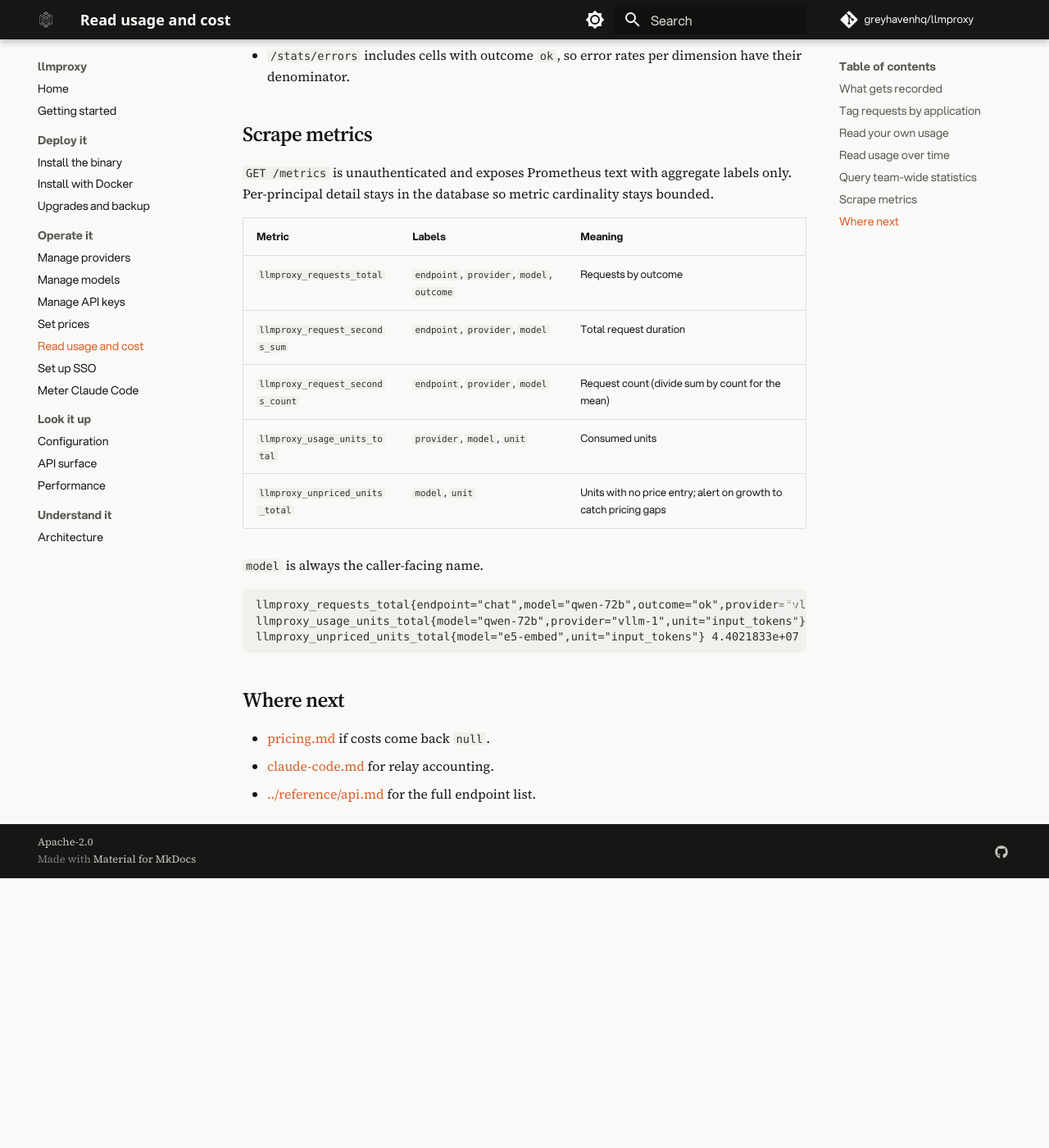
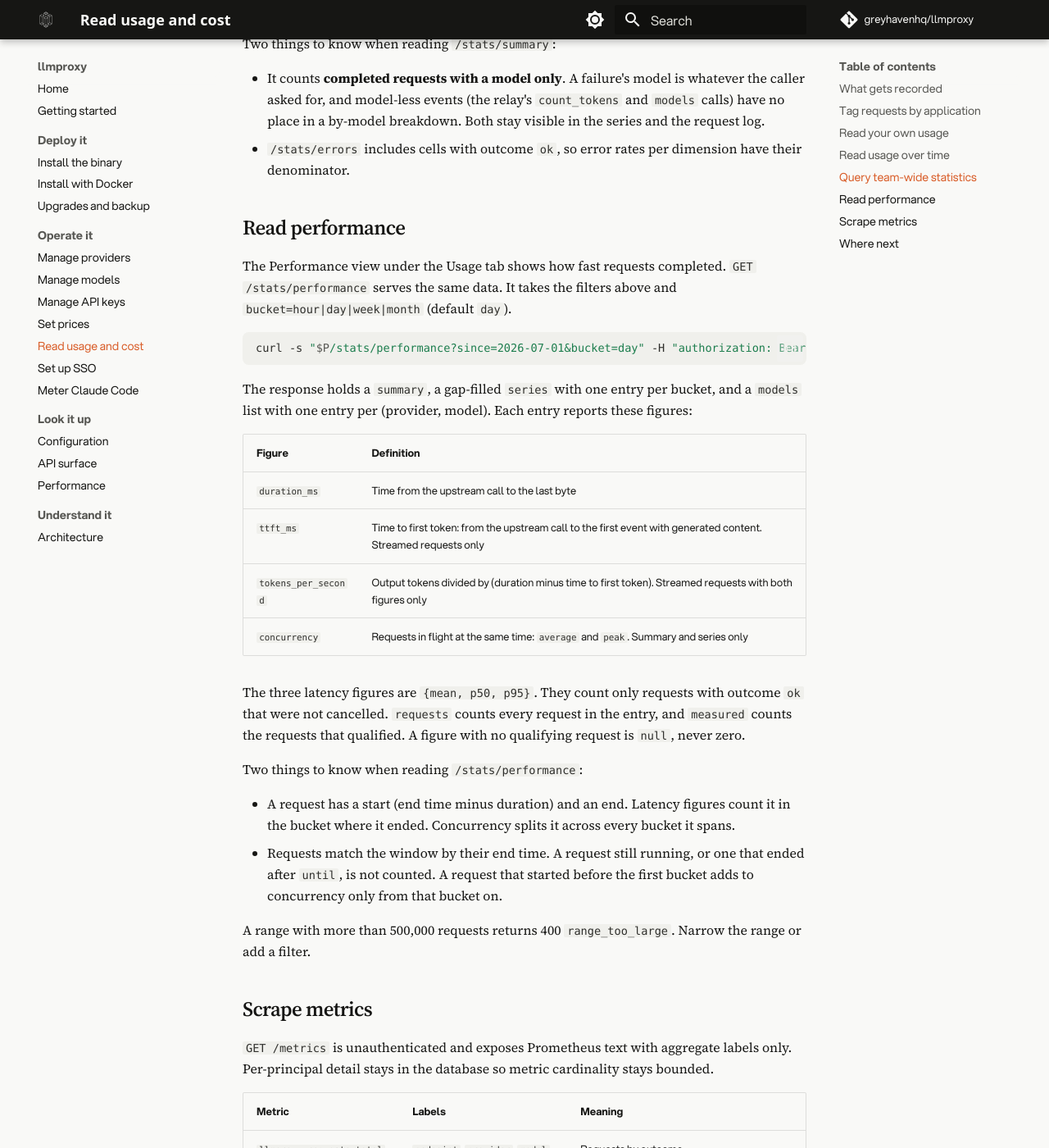
Before and after one commit to GreyhavenHQ/llmproxy, an MkDocs documentation site: the page built from docs/guides/usage.md, in a window 1280 px wide and 1400 px high, scrolled down 4846 px. Shown: the whole window at 82% size. Built offline with MkDocs 1.6.1 and Material for MkDocs 9.7.7, drawn with Linux system fonts in a browser that asks for light colours; some web fonts are replaced; comment, search, counter and statistics services are not loaded; before the commit the page ends 5917 px from its top, so only the background shows below that; some of the changed text lies outside the part shown.

Commit message:
Document the performance view

````diff
--- a/docs/guides/usage.md
+++ b/docs/guides/usage.md
@@ -19,8 +19,8 @@ ever persisted**, and there is no flag to turn that on; see
 [../concepts/architecture.md](../concepts/architecture.md#the-schema-is-content-free-by-construction).
 
 Per event: principal, key, provider, model, upstream name, endpoint, client,
-status code, outcome, error kind, cancelled and streamed flags, duration and
-cost. Attached to it, one row per unit: `(unit, quantity, unit_price,
+status code, outcome, error kind, cancelled and streamed flags, duration, time
+to first token (streamed requests only) and cost. Attached to it, one row per unit: `(unit, quantity, unit_price,
 priced)`.
 
 | Field | Values |
@@ -153,6 +153,7 @@ not visibility.
 | `GET /stats/requests` | One page of the request metadata log, newest first, failures included. `limit` (max 500) and `offset` page it; the response carries `{requests, limit, offset, total}` |
 | `GET /stats/requests/facets` | The distinct principals, keys, providers, models, clients and tags in the window, for filter menus. Each list caps at 500 values |
 | `GET /stats/errors` | The errors dashboard in one call: a gap-filled series of counts per outcome, plus a breakdown per (provider, model, endpoint, client, tags, outcome, error_kind, status_code) with request count, average duration, last-seen and time-to-outcome bands |
+| `GET /stats/performance` | The performance view in one call; see [Read performance](#read-performance) |
 
 All of them take the same filters:
 
@@ -199,6 +200,44 @@ Two things to know when reading `/stats/summary`:
 - `/stats/errors` includes cells with outcome `ok`, so error rates per
   dimension have their denominator.
 
+## Read performance
+
+The Performance view under the Usage tab shows how fast requests completed.
+`GET /stats/performance` serves the same data. It takes the filters above and
+`bucket=hour|day|week|month` (default `day`).
+
+```bash
+curl -s "$P/stats/performance?since=2026-07-01&bucket=day" -H "authorization: Bearer $KEY"
+```
+
+The response holds a `summary`, a gap-filled `series` with one entry per
+bucket, and a `models` list with one entry per (provider, model). Each entry
+reports these figures:
+
+| Figure | Definition |
+|---|---|
+| `duration_ms` | Time from the upstream call to the last byte |
+| `ttft_ms` | Time to first token: from the upstream call to the first event with generated content. Streamed requests only |
+| `tokens_per_second` | Output tokens divided by (duration minus time to first token). Streamed requests with both figures only |
+| `concurrency` | Requests in flight at the same time: `average` and `peak`. Summary and series only |
+
+The three latency figures are `{mean, p50, p95}`. They count only requests
+with outcome `ok` that were not cancelled. `requests` counts every request in
+the entry, and `measured` counts the requests that qualified. A figure with no
+qualifying request is `null`, never zero.
+
+Two things to know when reading `/stats/performance`:
+
+- A request has a start (end time minus duration) and an end. Latency figures
+  count it in the bucket where it ended. Concurrency splits it across every
+  bucket it spans.
+- Requests match the window by their end time. A request still running, or
+  one that ended after `until`, is not counted. A request that started before
+  the first bucket adds to concurrency only from that bucket on.
+
+A range with more than 500,000 requests returns 400 `range_too_large`. Narrow
+the range or add a filter.
+
 ## Scrape metrics
 
 `GET /metrics` is unauthenticated and exposes Prometheus text with aggregate
````
Also changed, not shown: docs/concepts/architecture.md (+10 -4 lines), docs/reference/api.md (+1 -0 lines), docs/reference/openapi.yaml (+7 -0 lines).
